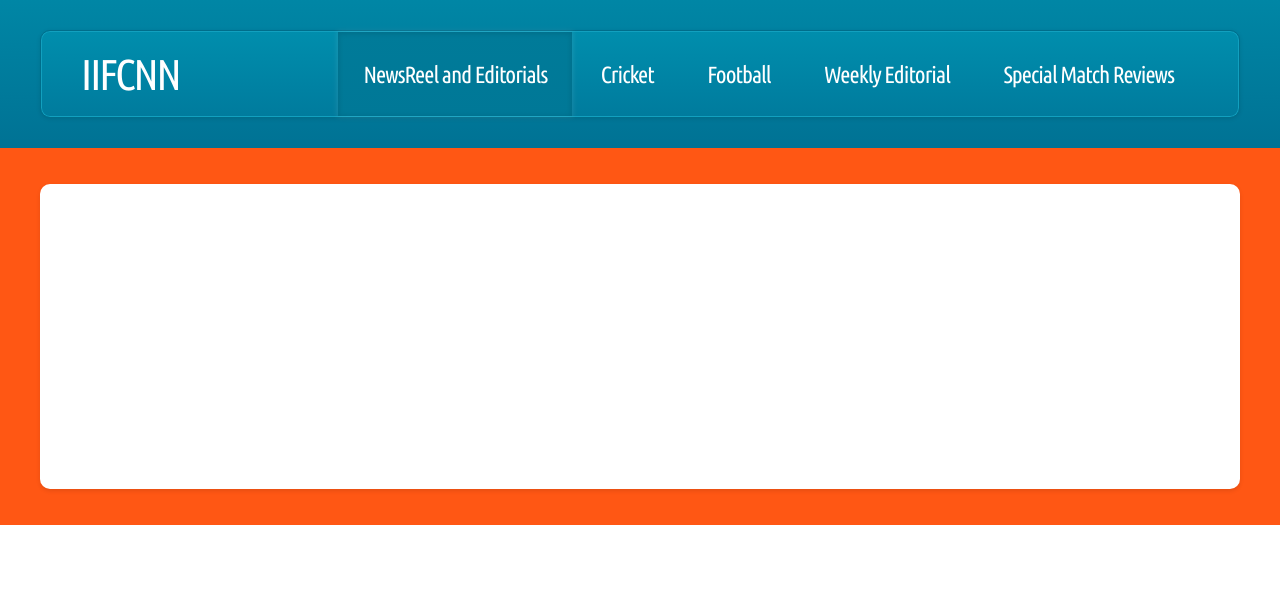
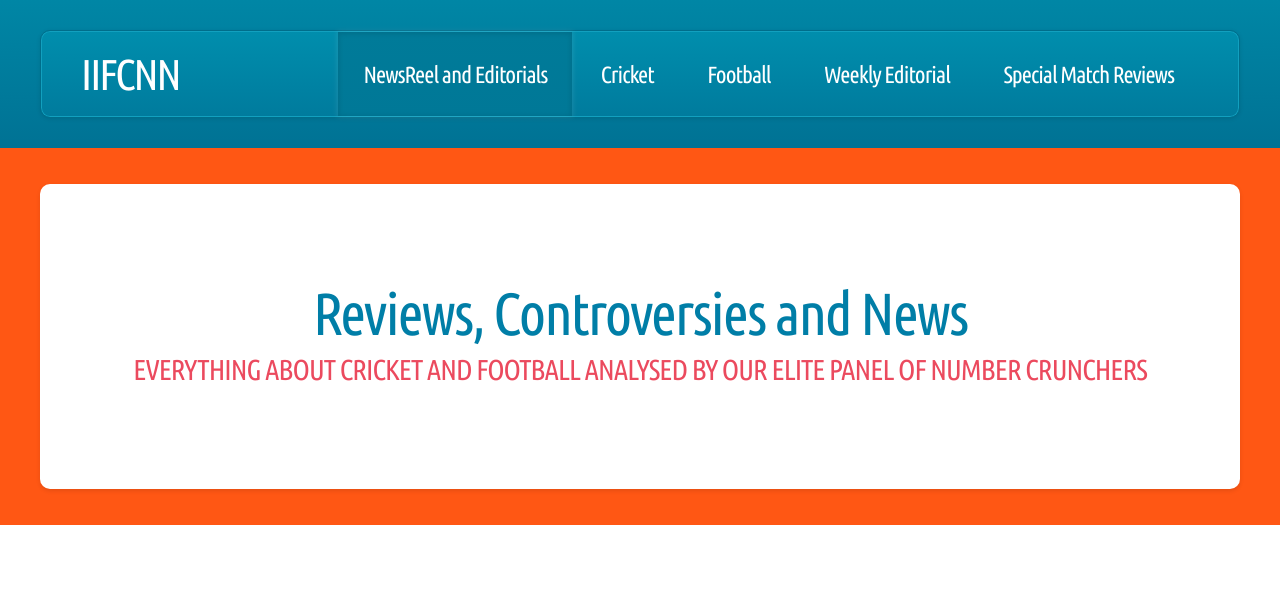
Before and after one commit to Virussteyn/virussteyn.github.io, a plain HTML site: page index.html in a window 1280 px wide. Shown: the top 594 px of the page. Drawn offline with Linux system fonts and the light colour scheme; files whose address does not match are found by name.

Commit message:
CSS fixes

```diff
--- a/main.css
+++ b/assets/css/main.css
@@ -1366,7 +1366,7 @@
 					top: 100px;
 					left: 0;
 					font-size: 3.3em;
-					color: #fff;
+					color: #007EA7;
 					text-align: center;
 					letter-spacing: -2px;
 				}
@@ -1379,7 +1379,7 @@
 					bottom: 105px;
 					left: 0;
 					font-size: 1.6em;
-					color: #fff;
+					color: #E71D36;
 					text-align: center;
 					letter-spacing: -1px;
 					text-transform: uppercase;
--- a/index.html
+++ b/index.html
@@ -11,7 +11,7 @@
 		<meta charset="utf-8" />
 		<meta name="viewport" content="width=device-width, initial-scale=1" />
 		<!--[if lte IE 8]><script src="assets/js/ie/html5shiv.js"></script><![endif]-->
-		<link rel="stylesheet" href="main.css" />
+		<link rel="stylesheet" href="assets/css/main.css"/>
 		<!--[if lte IE 9]><link rel="stylesheet" href="assets/css/ie9.css" /><![endif]-->
 	</head>
 	<body>
@@ -22,7 +22,7 @@
 						<div class="12u">
 
 							<header id="header">
-								<h1><a href="#" id="logo">IIFCNN </a></h1>
+								<h1><a href="#" id="logo">IIFCNN</a></h1>
 								<nav id="nav">
 									<a href="index.html" class="current-page-item">NewsReel and Editorials
 									</a>
@@ -81,7 +81,7 @@
 										<h4>Sachit Anand</h4>
 										<p>CIO and Co-Founder of IIFCNN. 12 years old and studying at King George V School in Hong Kong. Professional cricket analyst and 2 years of experience with Kowloon Cricket Club. He is an asset and future of IIFCNN.</p>
 									</li>
-									<li> <a href="#"><img src="https://fbcdn-profile-a.akamaihd.net/hprofile-ak-xfp1/v/t1.0-1/p160x160/11888027_527913550694177_1483750133971093225_n.jpg?oh=fc7f5ee2b2b5e0899224377d24c2e2da&oe=56784E5A&__gda__=1446561585_af9c94612099b140fd75cbf92dd65def" alt="" class="left"/></a>
+									<li> <a href="#"><img src="http://www.kgv.edu.hk/sites/default/files/styles/logoimagestylefrontpage__110x120_/public/KGV%20Logo.png?itok=yoxs2J6p" alt="" class="left"/></a>
 									<h4>Sanat Anand</h4><p>Chief Football Analyst and Co-Founder of IIFCNN. 12 years old and studying at King George V School in Hong Kong. Professional Football analyst and 1 year of experience with the KGV School. He has great football sense and future of football analytics at IIFCNN.</p></li>
 									<li> <a href="#"><img src="file:///Users/Virus_Steyn/Downloads/FullSizeRender%202.jpg" alt="" class="left"/></a>
 									<h4>Samar Anand</h4><p>Chief Cricket Analyst and Co-Founder of IICFNN. 10 years old and studying at King George V School in Hong Kong. Professional Cricket Analyst and 1 Year of experience with KGV School. He has a commendable Cricketing brain and will be an asset at IIFCNN.</p></li>
```
Also changed, not shown: assets/css/style.css (renamed from style.css), assets/js/jquery.min.js (renamed from jquery.min.js), assets/js/main.js (renamed from main.js), assets/js/respond.min.js (renamed from respond.min.js), assets/js/skel-viewport.min.js (renamed from skel-viewport.min.js), assets/js/skel.min.js (renamed from skel.min.js), assets/js/util.js (renamed from util.js).
